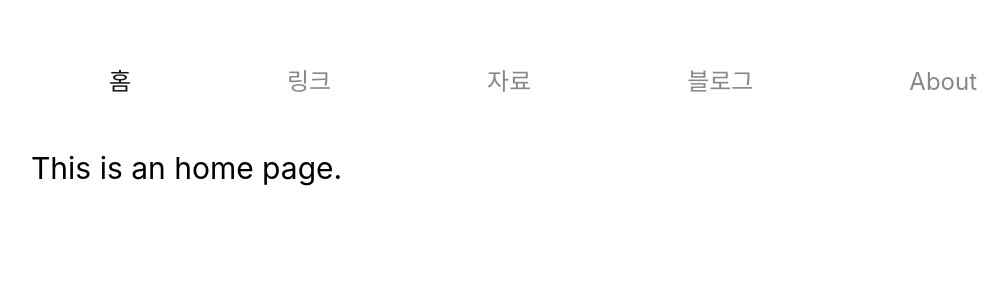
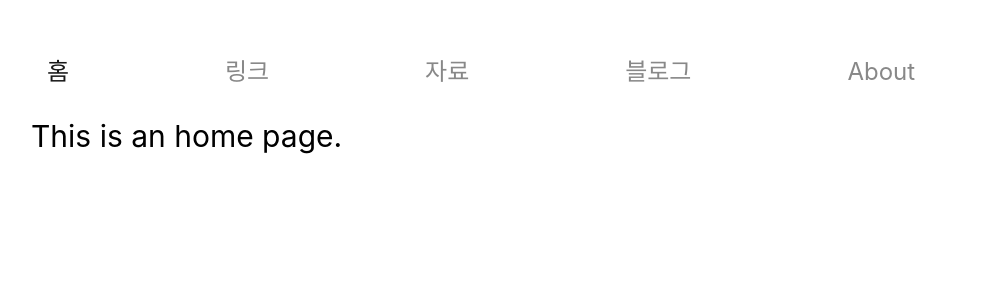
Before and after one commit to skrewbar/skrewbar.com, a Vue app: page / in a window 1280 px wide. Shown: the top 300 px of the page, without its empty margins (97-1105 px from the left). Built offline with nearby package versions, Linux system fonts and the light colour scheme; the HTML template or start-up script is replaced by a standard one.

Commit message:
💄 nav 수정

```diff
--- a/src/App.vue
+++ b/src/App.vue
@@ -6,13 +6,13 @@ import { RouterLink, RouterView } from 'vue-router'
   <header>
     <div class="wrapper">
       <nav>
-        <RouterLink to="/">홈</RouterLink>
-        <RouterLink to="/links">링크</RouterLink>
+        <RouterLink to="/"><span>홈</span></RouterLink>
+        <RouterLink to="/links"><span>링크</span></RouterLink>
         <!-- TODO -->
-        <RouterLink to="/data">자료</RouterLink>
+        <RouterLink to="/data"><span>자료</span></RouterLink>
         <!-- 미구현 -->
-        <a href="https://skrewbar.github.io">블로그</a>
-        <RouterLink to="/about">About</RouterLink>
+        <a href="https://skrewbar.github.io"><span>블로그</span></a>
+        <RouterLink to="/about"><span>About</span></RouterLink>
       </nav>
     </div>
   </header>
@@ -30,7 +30,6 @@ nav {
   display: flex;
   font-size: 12px;
   text-align: center;
-  margin-top: 2rem;
 
   width: 100%;
   height: 10vh;
@@ -43,7 +42,8 @@ nav a.router-link-exact-active {
 }
 
 nav a {
-  display: inline-block;
+  display: flex;
+  align-items: center;
   padding: 0 1rem;
   font-size: 24px;
   flex-grow: 1;
```
